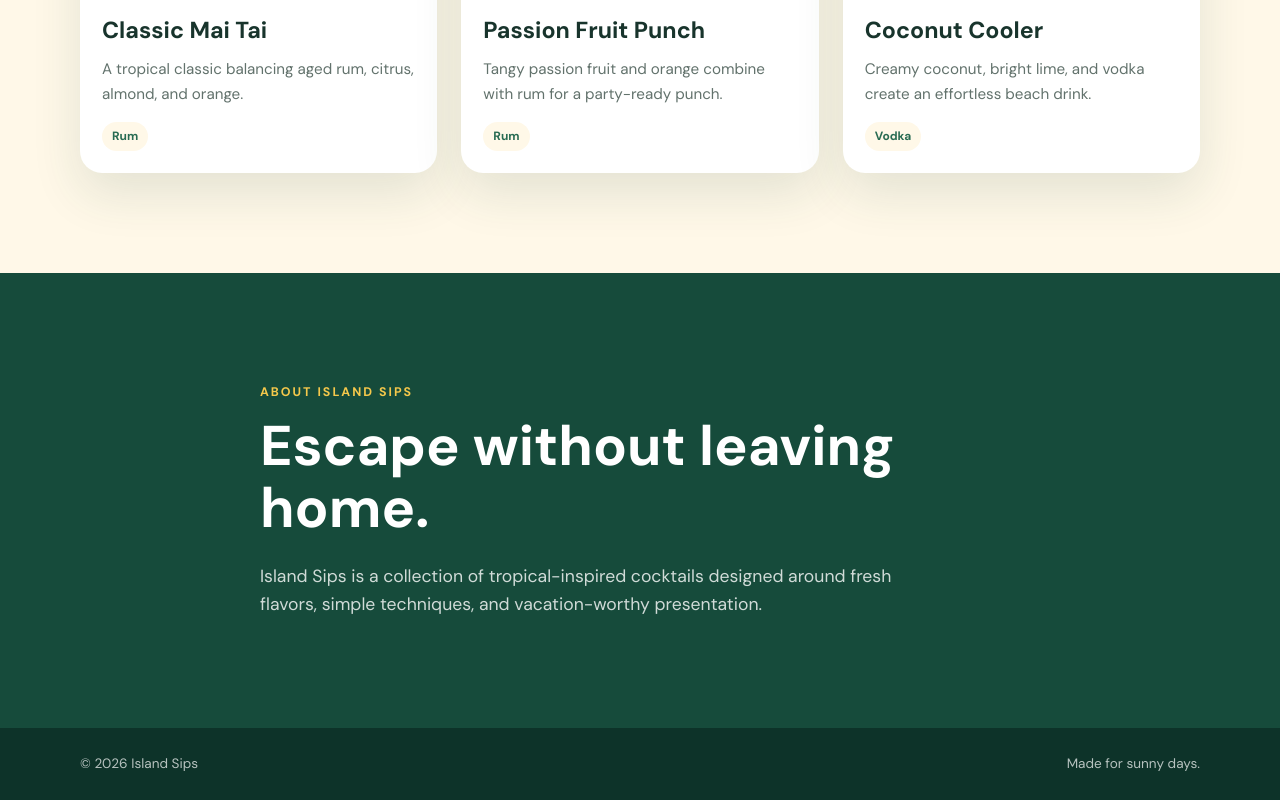
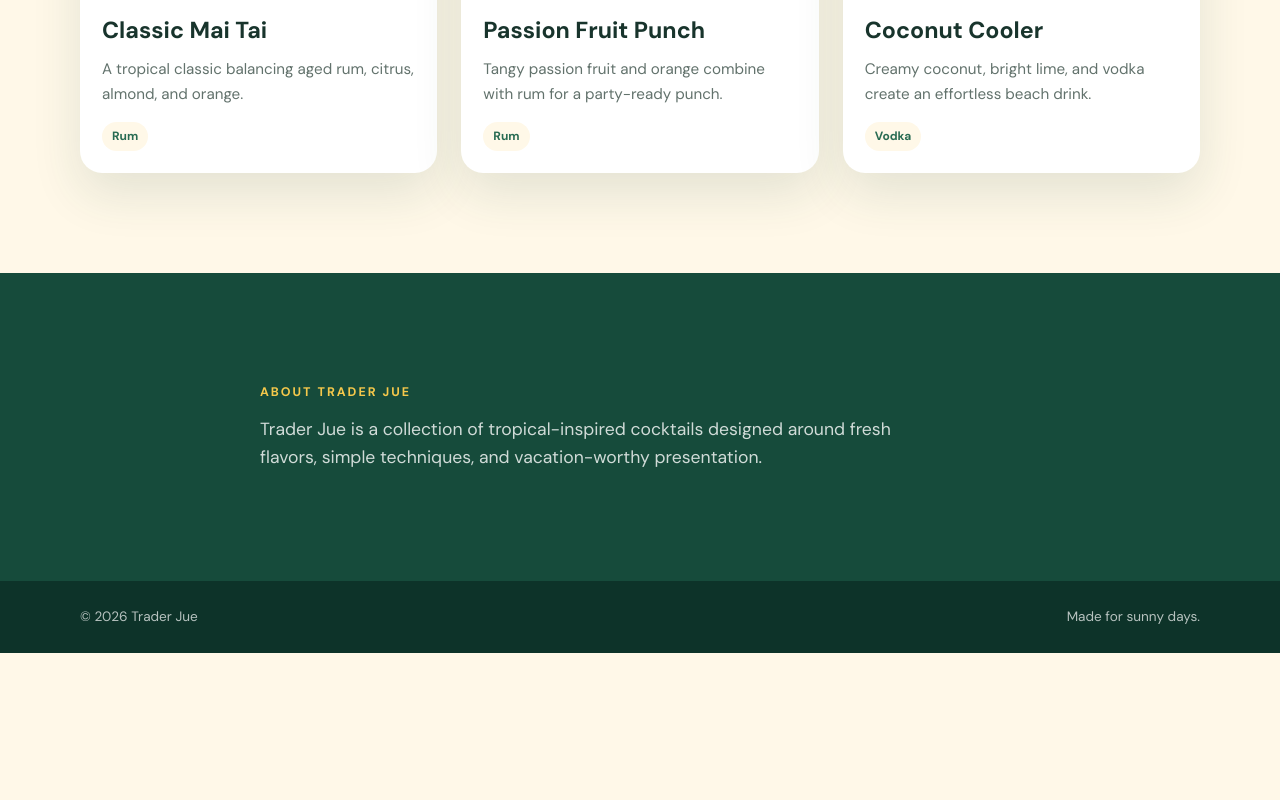
Before and after one commit to cavjue/TraderJue, a plain HTML site: page index.html in a window 1280 px wide. Shown: the part 1662-2462 px from the top of the page. After the commit the page ends 2315 px from the top, so only its background shows below. Drawn offline with Linux system fonts and the light colour scheme.

Commit message:
change website name

```diff
--- a/index.html
+++ b/index.html
@@ -4,7 +4,7 @@
   <meta charset="UTF-8">
   <meta name="viewport" content="width=device-width, initial-scale=1.0">
   <meta name="description" content="Tropical cocktail recipes inspired by sunny beaches, fresh fruit, and island nights.">
-  <title>Island Sips | Tropical Cocktail Recipes</title>
+  <title>Trader Jue | Tropical Cocktail Recipes</title>
   <link rel="preconnect" href="https://fonts.googleapis.com">
   <link rel="preconnect" href="https://fonts.gstatic.com" crossorigin>
   <link href="https://fonts.googleapis.com/css2?family=DM+Sans:wght@400;500;700&family=Pacifico&display=swap" rel="stylesheet">
@@ -15,7 +15,7 @@
 
   <header class="site-header">
     <nav class="navbar container">
-      <a href="#" class="logo">Island Sips</a>
+      <a href="#" class="logo">Trader Jue</a>
 
       <div class="nav-links">
         <a href="#recipes">Recipes</a>
@@ -30,7 +30,6 @@
     <section class="hero">
       <div class="hero-content container">
         <p class="eyebrow">Tropical cocktail recipes</p>
-        <h1>A little sunshine<br>in every sip.</h1>
         <p class="hero-text">
           Bright fruit, fresh citrus, and island-inspired cocktails
           made for slow afternoons and warm nights.
@@ -77,10 +76,9 @@
     <!-- About -->
     <section id="about" class="about-section">
       <div class="about-content container">
-        <p class="eyebrow">About Island Sips</p>
-        <h2>Escape without leaving home.</h2>
+        <p class="eyebrow">About Trader Jue</p>
         <p>
-          Island Sips is a collection of tropical-inspired cocktails
+          Trader Jue is a collection of tropical-inspired cocktails
           designed around fresh flavors, simple techniques, and
           vacation-worthy presentation.
         </p>
@@ -91,7 +89,7 @@
 
   <footer class="site-footer">
     <div class="container footer-content">
-      <span>© 2026 Island Sips</span>
+      <span>© 2026 Trader Jue</span>
       <span>Made for sunny days.</span>
     </div>
   </footer>
```
